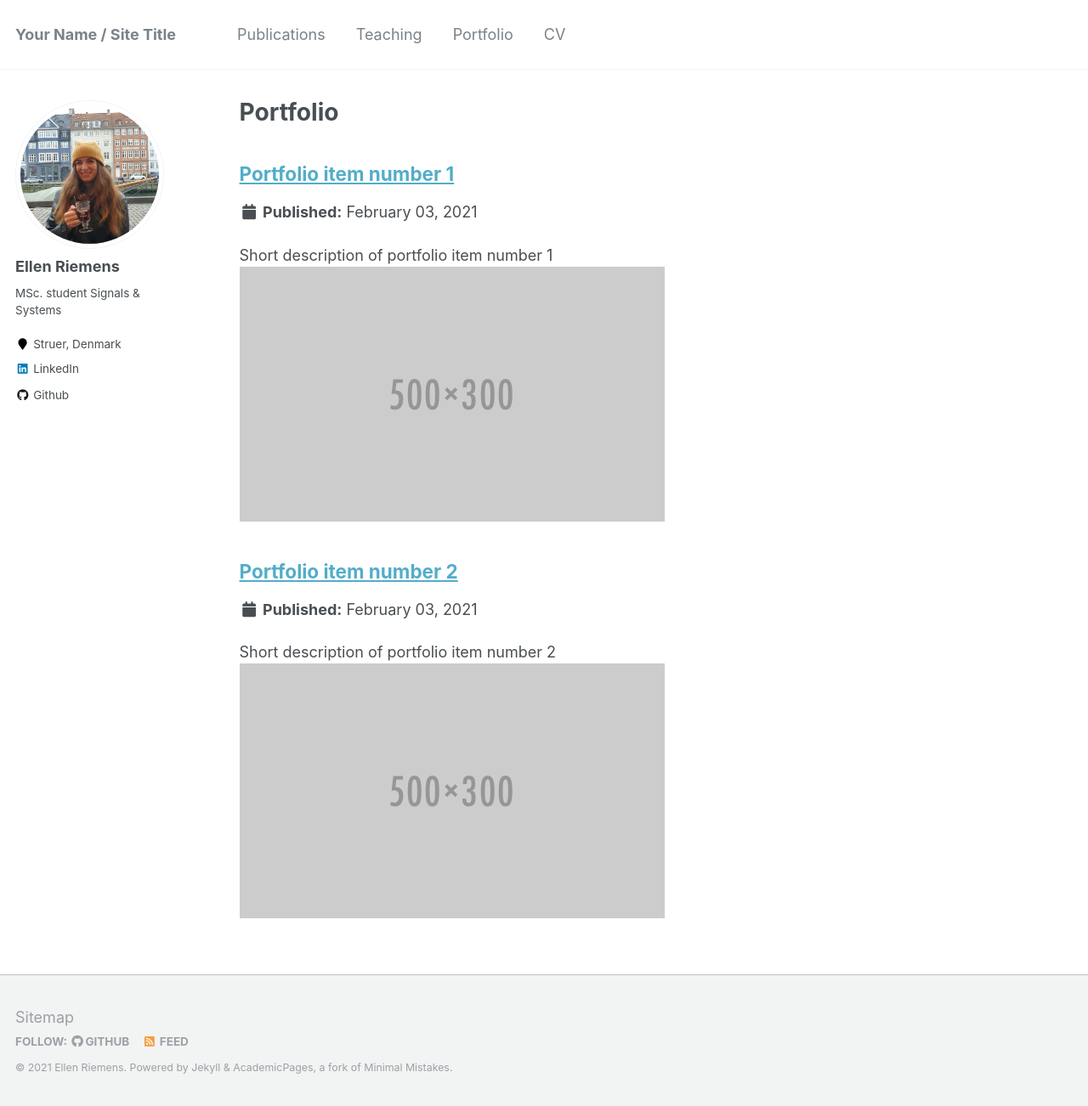
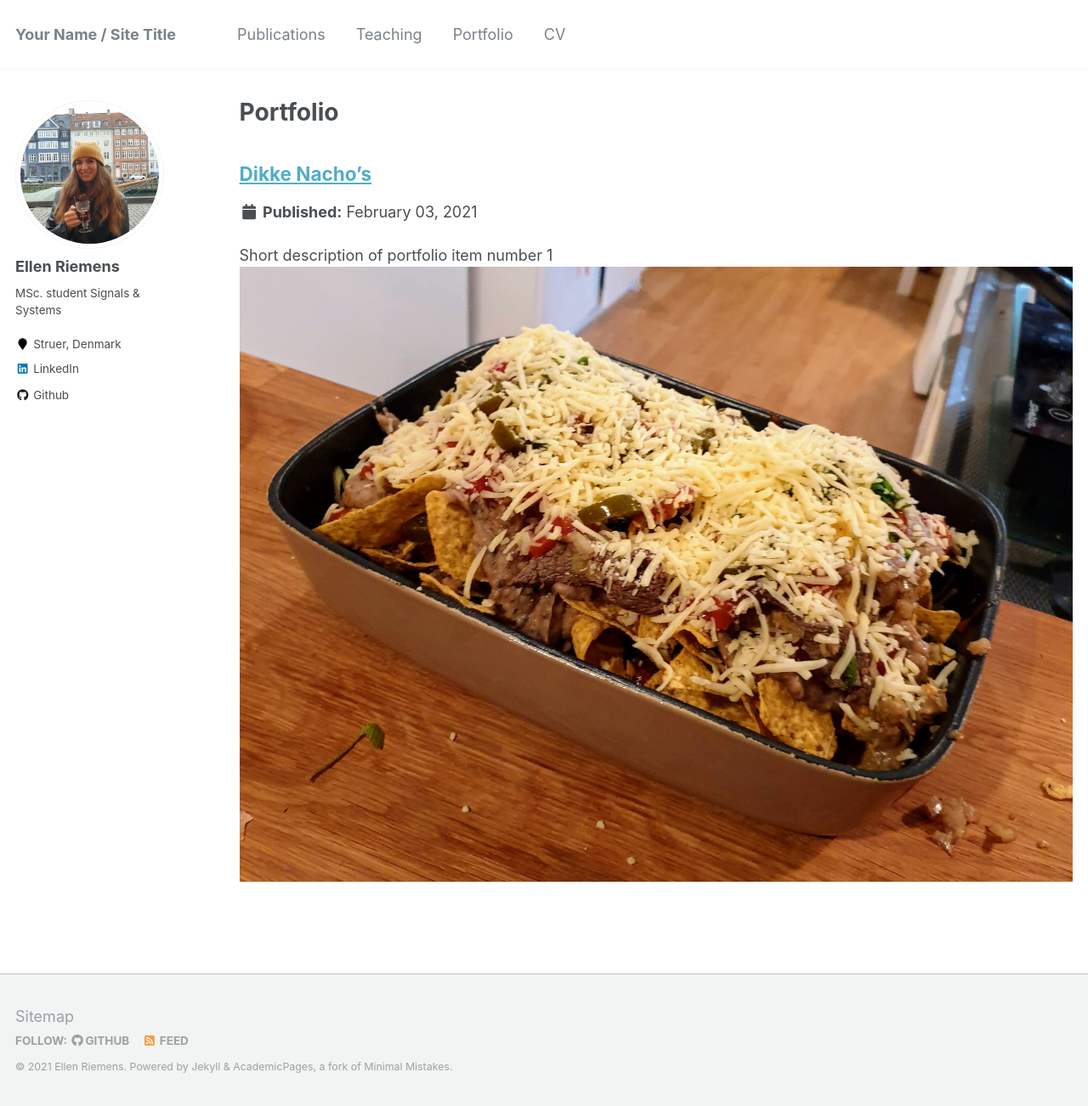
Before and after one commit to h0uter/old-portfolio, a Jekyll site: the page built from _pages/portfolio.html, in a window 1280 px wide and 1302 px high. Shown: the whole window at 85% size. Built offline with Jekyll 4.4.1, drawn with Linux system fonts in a browser that asks for light colours.

Commit message:
portfolio

```diff
--- a/_portfolio/portfolio-1.md
+++ b/_portfolio/portfolio-1.md
@@ -1,6 +1,6 @@
 ---
-title: "Portfolio item number 1"
-excerpt: "Short description of portfolio item number 1<br/><img src='/images/500x300.png'>"
+title: "Dikke Nacho's"
+excerpt: "Short description of portfolio item number 1<br/><img src='/images/nacho.jpg'>"
 collection: portfolio
 ---
 
--- a/_portfolio/portfolio-2.html
+++ /dev/null
@@ -1,7 +0,0 @@
----
-title: "Portfolio item number 2"
-excerpt: "Short description of portfolio item number 2 <br/><img src='/images/500x300.png'>"
-collection: portfolio
----
-
-This is an item in your portfolio. It can be have images or nice text. If you name the file .md, it will be parsed as markdown. If you name the file .html, it will be parsed as HTML.
```
Also changed, not shown: images/nacho.jpg (added).
